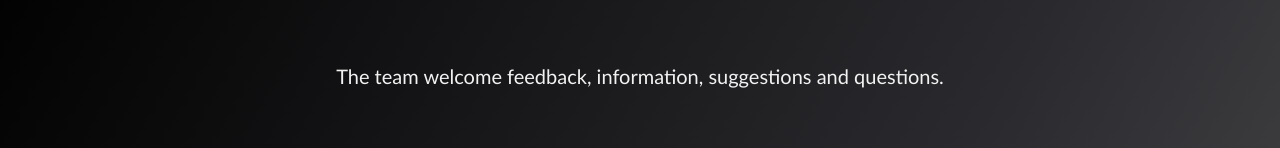
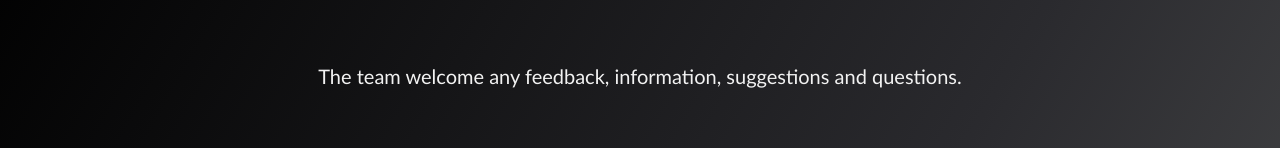
Before and after one commit to totes7/Survivor, a React (Create React App) app: page /contact in a window 1280 px wide. Shown: the part 186-334 px from the top of the page. Built offline with nearby package versions, Linux system fonts and the light colour scheme.

Commit message:
fix zoom bio

```diff
--- a/src/components/pages/Contact.jsx
+++ b/src/components/pages/Contact.jsx
@@ -41,7 +41,7 @@ function Contact() {
       <div className="contact">
         <h1>CONTACT</h1>
         <p>
-          The team welcome feedback, information, suggestions and questions.
+          The team welcome any feedback, information, suggestions and questions.
         </p>
         <p>
           Here's how to get in touch.
--- a/src/components/pages/Info.jsx
+++ b/src/components/pages/Info.jsx
@@ -34,8 +34,7 @@ function Info() {
               Defendat Me, The Boris Letters</em> (2022) and <em>Farce Majeure</em> (2023).
               The Evening Standard named Zoom as one of the Most Influential
               Londoners under 25 and his cartoon for <em>Private Eye</em>, ‘You can’t do
-              anything these days without being seen as an antisemite’ won best
-              Pocket Cartoon of the Year at the Political Cartoon Awards 2023.
+              anything these days without being seen as an antisemite’ won            Pocket Cartoon of the Year at the Political Cartoon Awards 2023.
             </p>
           </div>
           <div id="zoom-card">
@@ -52,7 +51,7 @@ function Info() {
               Defendat Me, The Boris Letters</em> (2022) and <em>Farce Majeure</em> (2023).
               The Evening Standard named Zoom as one of the Most Influential
               Londoners under 25 and his cartoon for <em>Private Eye</em>, ‘You can’t do
-              anything these days without being seen as an antisemite’ won best
+              anything these days without being seen as an antisemite’ won
               Pocket Cartoon of the Year at the Political Cartoon Awards 2023.</>}
               path="https://www.instagram.com/the_zoomcomic/"
               target="_blank"
```
